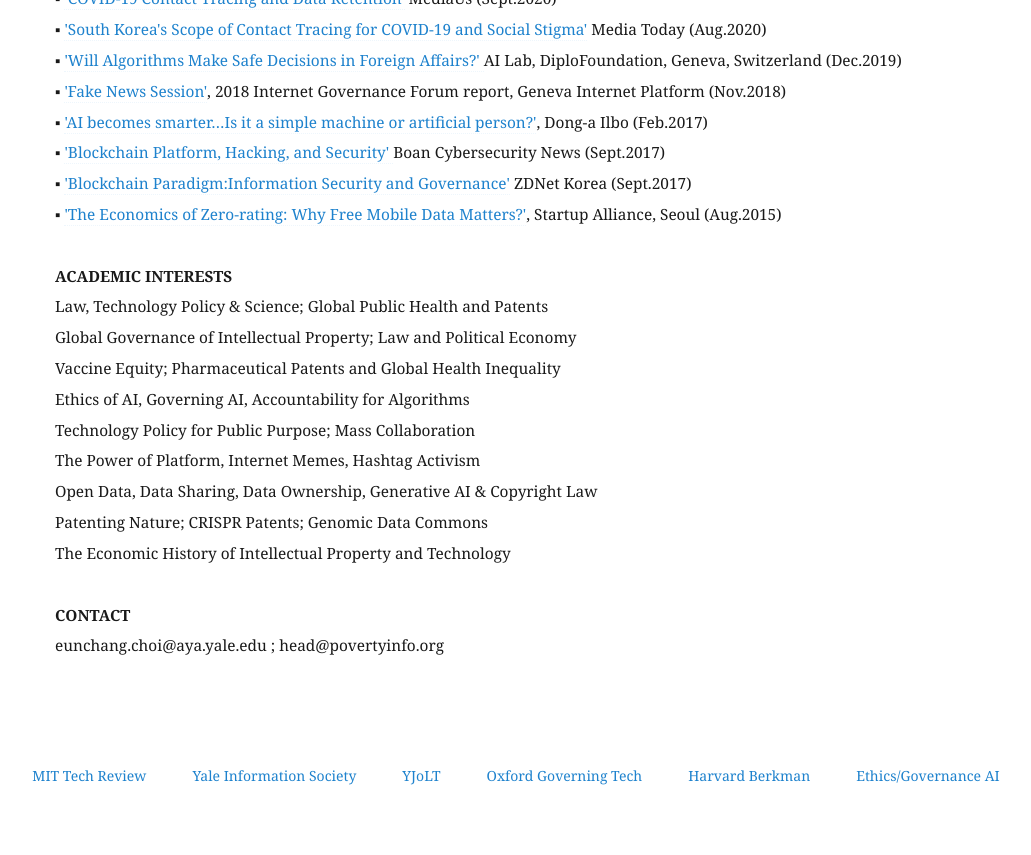
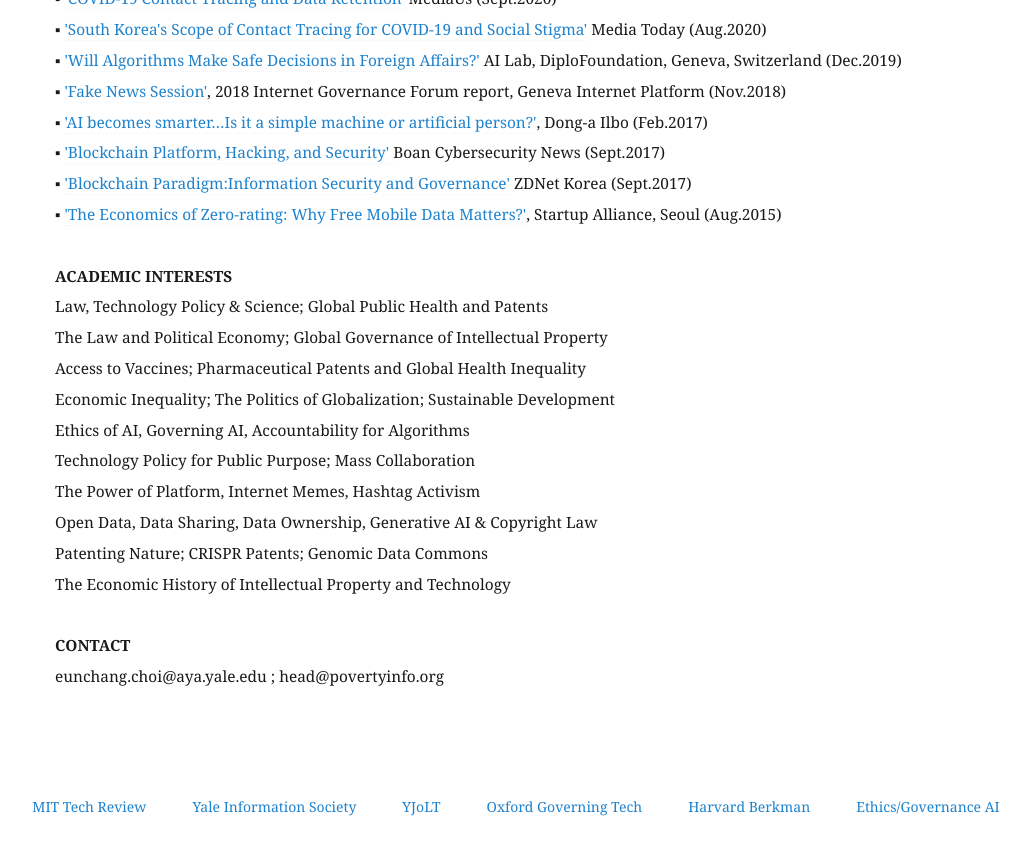
Before and after one commit to eunchangchoi/eunchangchoi.github.io, a Jekyll site: the page built from index.md, in a window 1280 px wide and 900 px high, scrolled down 7684 px. Shown: the top 855 px of the window, without its empty margins (45-1076 px from the left). Built offline with Jekyll 4.4.1, drawn with Linux system fonts in a browser that asks for light colours.

Commit message:
Update index.md

```diff
--- a/index.md
+++ b/index.md
@@ -191,8 +191,9 @@
  <br>
  <strong> ACADEMIC INTERESTS </strong> <br>
    Law, Technology Policy & Science; Global Public Health and Patents<br>
-   Global Governance of Intellectual Property; Law and Political Economy<br>
-   Vaccine Equity; Pharmaceutical Patents and Global Health Inequality <br>
+   The Law and Political Economy; Global Governance of Intellectual Property <br>
+   Access to Vaccines; Pharmaceutical Patents and Global Health Inequality <br>
+   Economic Inequality; The Politics of Globalization; Sustainable Development <br>
    Ethics of AI, Governing AI, Accountability for Algorithms <br>
    Technology Policy for Public Purpose; Mass Collaboration<br>
    The Power of Platform, Internet Memes, Hashtag Activism <br>
```
